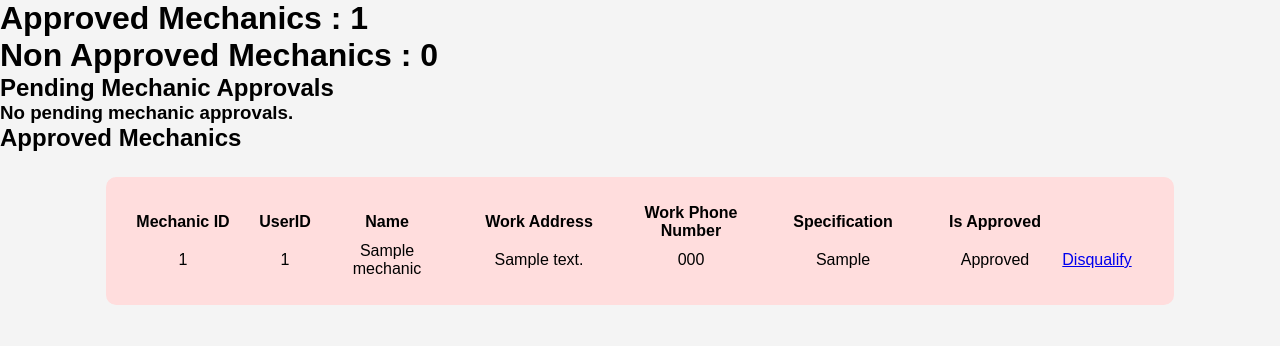
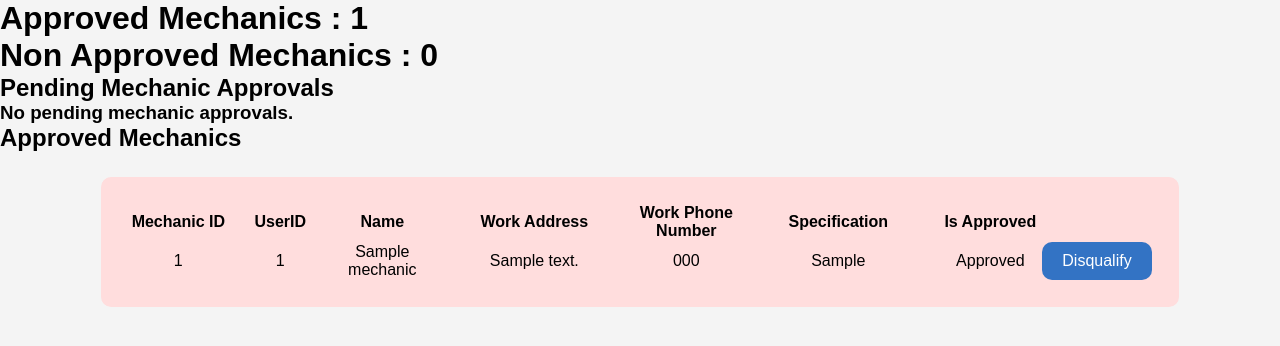
Before and after one commit to isharadh2002/findyourmechanic.lk, a PHP site: page /admin/mechanic-management.php in a window 1280 px wide. Shown: the part 141-487 px from the top of the page. Run offline with PHP 8.4, Linux system fonts and the light colour scheme; tables that the repository leaves empty hold one stand-in row (values such as "Sample post").

Commit message:
Doing some changes

```diff
--- a/admin/mechanic-management.css
+++ b/admin/mechanic-management.css
@@ -1,4 +1,4 @@
-.user-table{
+.user-table {
     justify-content: center;
     width: 80%;
     margin: auto;
@@ -8,7 +8,8 @@
     background-color: #ffdddd;
 }
 
-.table-heading, .table-data{
+.table-heading,
+.table-data {
     justify-content: center;
     align-items: center;
     text-align: center;
@@ -16,10 +17,39 @@
     width: 200px;
 }
 
-.email{
+.email {
     min-width: 200px;
 }
 
-.address{
+.address {
     min-width: 200px;
 }
+
+.approve-btn,
+.disapprove-btn {
+    text-decoration: none;
+    padding: 10px 20px;
+    background-color: #3373c4;
+    /* Button background color */
+    color: white;
+    /* Text color */
+    text-align: center;
+    text-decoration: none;
+    /* Remove underline */
+    border-radius: 10px;
+    /* Rounded corners */
+    border: none;
+    cursor: pointer;
+    /* Pointer cursor on hover */
+}
+
+.approve-btn:hover,
+.disapprove-btn:hover{
+    background-color: #003396;
+    /* Darker shade on hover */
+}
+
+a {
+    color: inherit; /* Inherit the color from the parent element */
+    text-decoration: none; /* Remove underline */
+}
--- a/admin/mechanic-management.php
+++ b/admin/mechanic-management.php
@@ -73,7 +73,7 @@
                         <td class="table-data"><?php echo $mechanic['Specification']; ?></td>
                         <td class="table-data"><?php echo ($mechanic['IsApproved']) ? "Approved" : "Not Approved"; ?></td>
                         <td class="table-data approve-btn"><a href="approve-mechanic.php?mechanicid=<?php echo $mechanic['MechanicID']; ?>&function=approve">Approve</a></td>
-                        <td class="table-data approve-btn"><a href="approve-mechanic.php?mechanicid=<?php echo $mechanic['MechanicID']; ?>&function=disqualify">Disqualify</a></td>
+                        <td class="table-data disapprove-btn"><a href="approve-mechanic.php?mechanicid=<?php echo $mechanic['MechanicID']; ?>&function=disqualify">Disqualify</a></td>
                     </tr>
             <?php
                 endif;
```
Also changed, not shown: admin/approve-mechanic.php (+4 -7 lines), admin/monitor-appointments.css (+9 -5 lines), admin/user-management.css (+11 -6 lines), index.php (+6 -5 lines).
